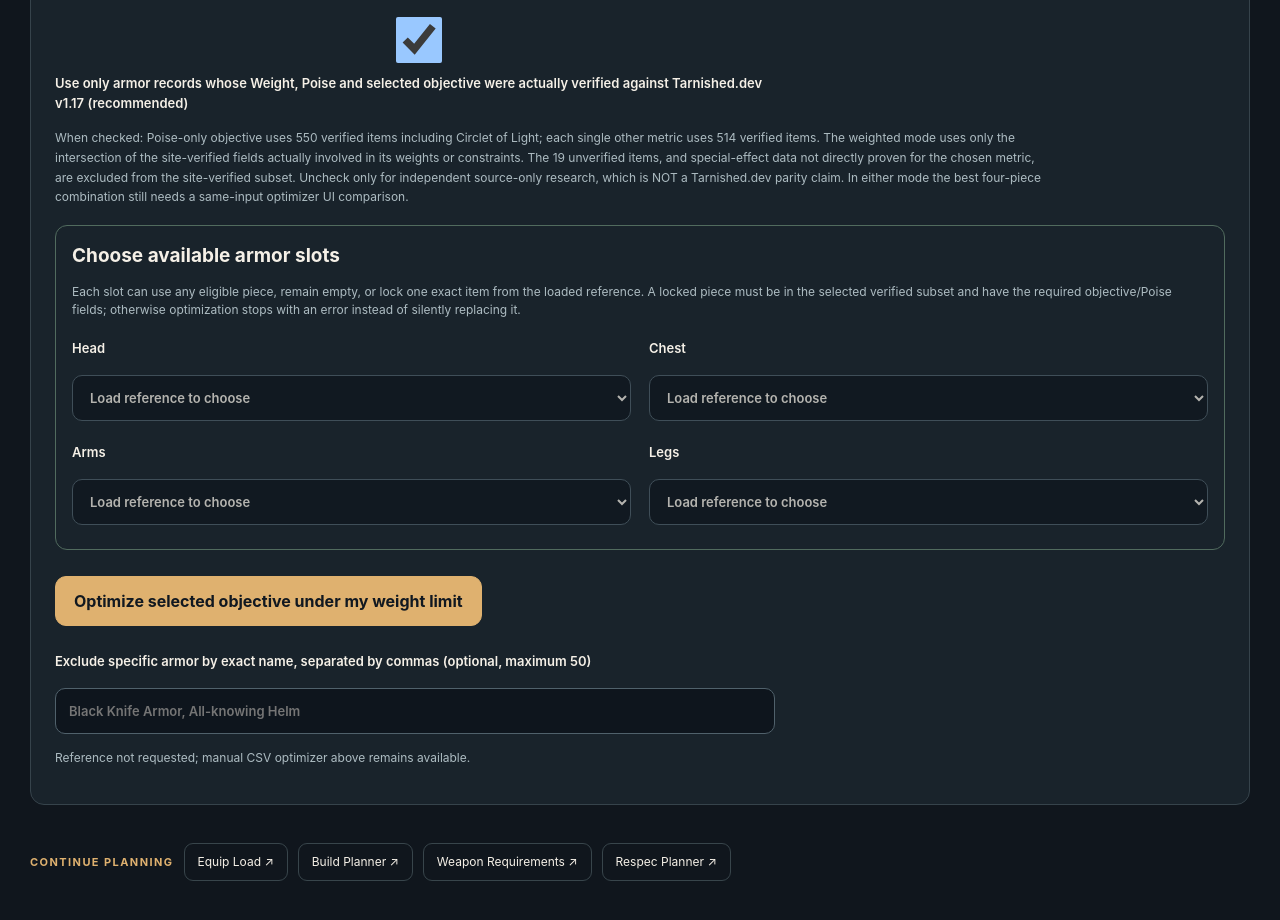
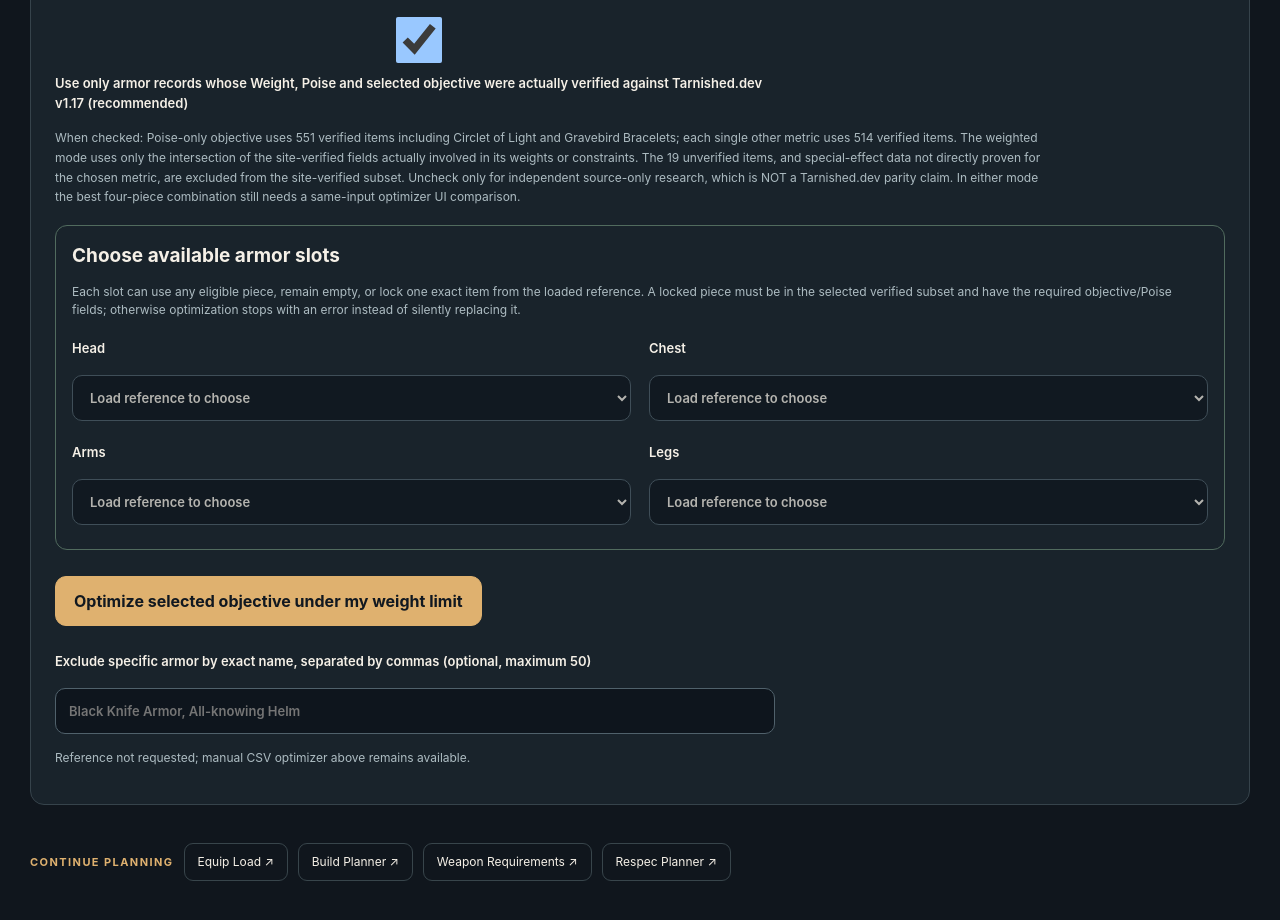
Before and after one commit to garrison2025/Elden-Ring, a website with bundled scripts: page public/armor-optimizer/index.html in a window 1280 px wide. Shown: the part 3460-4380 px from the top of the page. Built offline with nearby package versions, Linux system fonts and the light colour scheme.

Commit message:
Document two independent Gravebird v1.17 UI reads and update verified candidate count

```diff
--- a/public/armor-optimizer/index.html
+++ b/public/armor-optimizer/index.html
@@ -85,7 +85,7 @@
 <p class="note">Combined constraint: the <a href="#minPoise">Minimum combined poise</a> input above applies to every source optimization objective; 0 disables the minimum. All four armor slots may be empty if no minimum is required.</p>
 <button id="armor-full-load" class="btn alt" type="button">Load pinned 568-item public armor reference</button>
 <label class="field" for="armor-full-site-only"><input type="checkbox" id="armor-full-site-only" checked> Use only armor records whose Weight, Poise and selected objective were actually verified against Tarnished.dev v1.17 (recommended)</label>
-<p class="note">When checked: Poise-only objective uses 550 verified items including Circlet of Light; each single other metric uses 514 verified items. The weighted mode uses only the intersection of the site-verified fields actually involved in its weights or constraints. The 19 unverified items, and special-effect data not directly proven for the chosen metric, are excluded from the site-verified subset. Uncheck only for independent source-only research, which is NOT a Tarnished.dev parity claim. In either mode the best four-piece combination still needs a same-input optimizer UI comparison.</p>
+<p class="note">When checked: Poise-only objective uses 551 verified items including Circlet of Light and Gravebird Bracelets; each single other metric uses 514 verified items. The weighted mode uses only the intersection of the site-verified fields actually involved in its weights or constraints. The 19 unverified items, and special-effect data not directly proven for the chosen metric, are excluded from the site-verified subset. Uncheck only for independent source-only research, which is NOT a Tarnished.dev parity claim. In either mode the best four-piece combination still needs a same-input optimizer UI comparison.</p>
 <div class="armor-slot-controls" aria-labelledby="armor-slot-constraints-title">
 <h3 id="armor-slot-constraints-title">Choose available armor slots</h3>
 <p class="note">Each slot can use any eligible piece, remain empty, or lock one exact item from the loaded reference. A locked piece must be in the selected verified subset and have the required objective/Poise fields; otherwise optimization stops with an error instead of silently replacing it.</p>
```
